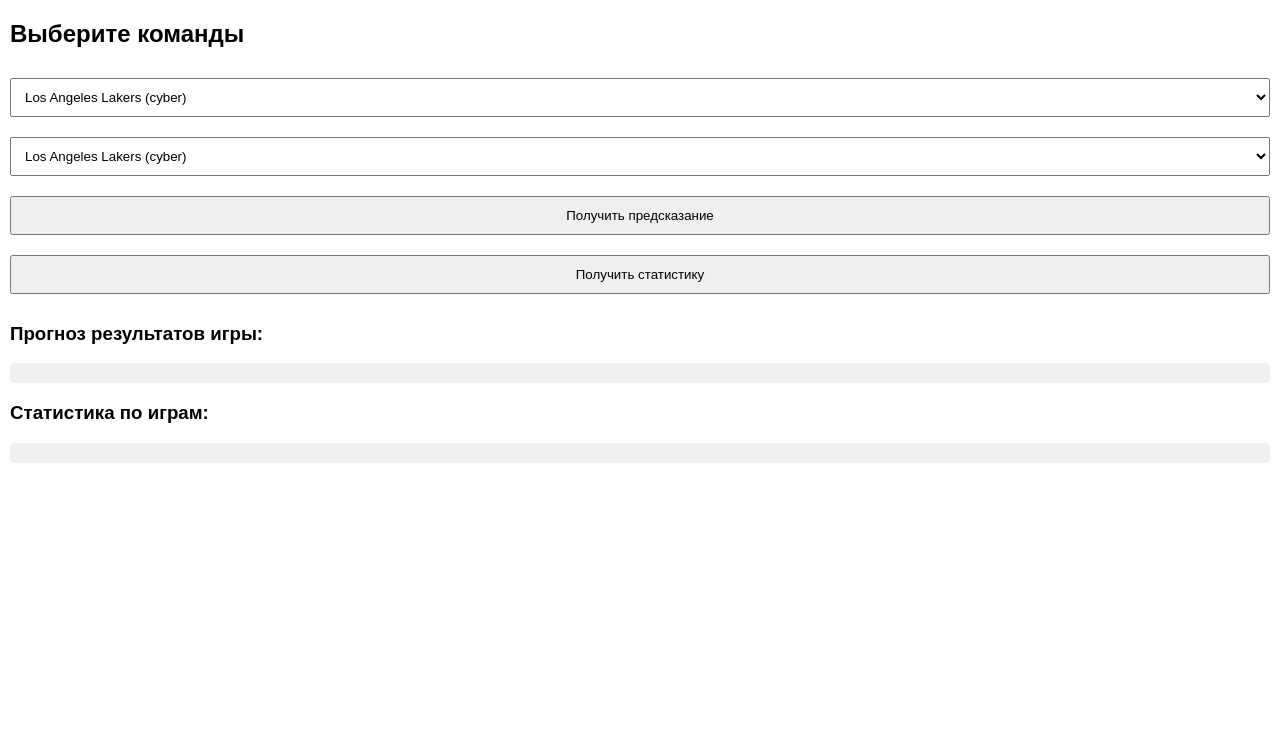
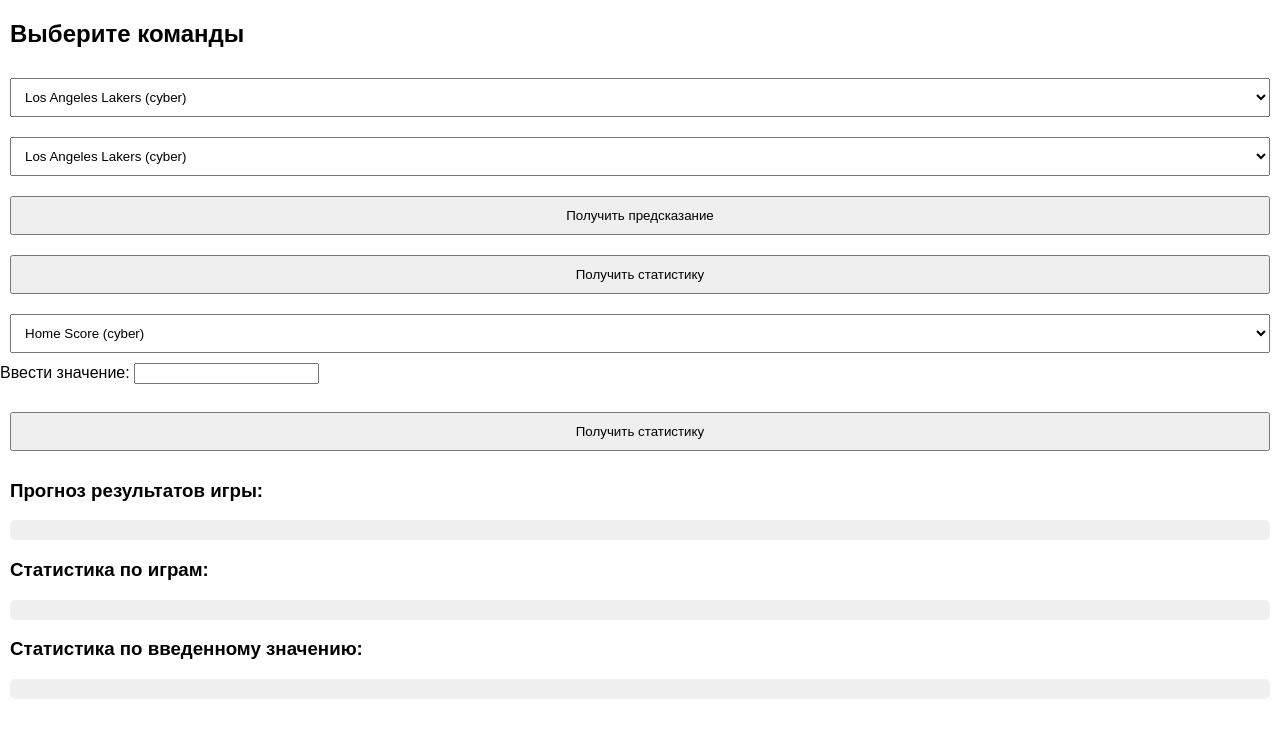
Before and after one commit to dyominov/basket-ml--, a Flask app: page / in a window 1280 px wide. Shown: the top 738 px of the page. Run offline with Flask 2, Linux system fonts and the light colour scheme; parts of the project's set-up code (start-up, migrations or seed data) failed here and were passed over.

Commit message:
Update index.html

```diff
--- a/templates/index.html
+++ b/templates/index.html
@@ -59,12 +59,30 @@
 
     <button onclick="getPrediction()">Получить предсказание</button>
     <button onclick="getTeamStats()">Получить статистику</button>
+    <select id="operand">
+        <option value="home">Home Score (cyber)</option>
+        <option value="away">Away Score</option>
+        <option value="totalScores">Total Score</option>
+        <option value="firstQuarterAwayScore">firstQuarterAwayScore</option>
+        <option value="firstQuarterHomeScore">Denver Nuggets (cyber)</option>
+        <option value="secondQuarterAwayScore">CsecondQuarterAwayScore</option>
+        <option value="secondQuarterHomeScore">Philadelphia 76ers (cyber)</option>
+        <option value="thirdQuarterAwayScore">thirdQuarterAwayScore</option>
+        <option value="thirdQuarterHomeScore">thirdQuarterHomeScore</option>
+        <option value="fourthQuarterAwayScore">fourthQuarterAwayScore</option>
+        <option value="fourthQuarterHomeScore">fourthQuarterHomeScore</option>
+    </select>
+    Ввести значение: <input type="number" step="0.01"  name = "value"> <br> <br>
+    <button onclick="getInputStats()">Получить статистику</button>
+
 
     <h3>Прогноз результатов игры:</h3>
     <pre id="predictionResponse"></pre>
 
     <h3>Статистика по играм:</h3>
     <pre id="statsResponse"></pre>
+    <h3>Статистика по введенному значению:</h3>
+    <pre id="inputStatsResponse"></pre>
 
     <script>
         function getPrediction() {
@@ -127,6 +145,41 @@
     });
 }
 
+
+
+        function getInputStats() {
+    const homeTeam = document.getElementById('homeTeam').value;
+    const awayTeam = document.getElementById('awayTeam').value;
+    const operand = document.getElementById('operand').value;
+    const value = document.getElementById('value').value;
+
+
+    const data = { homeTeam: homeTeam, awayTeam: awayTeam , operand: operand, value: value};
+
+    fetch('http://18.233.168.123:5000/input_stats', {
+        method: 'POST',
+        headers: {
+            'Content-Type': 'application/json',
+        },
+        body: JSON.stringify(data),
+    })
+    .then(response => response.json())
+    .then(data => {
+        let formattedResponse = '';
+        data.forEach(item => {
+            const key = Object.keys(item)[0];
+            const value = item[key];
+            formattedResponse += `${key}: ${value}\n`;
+        });
+
+        document.getElementById('inputStatsResponse').textContent = formattedResponse;
+    })
+    .catch((error) => {
+        console.error('Ошибка:', error);
+        document.getElementById('inputStatsResponse').textContent = 'Ошибка: ' + error;
+    });
+}
+
     </script>
 
 </body>
```
